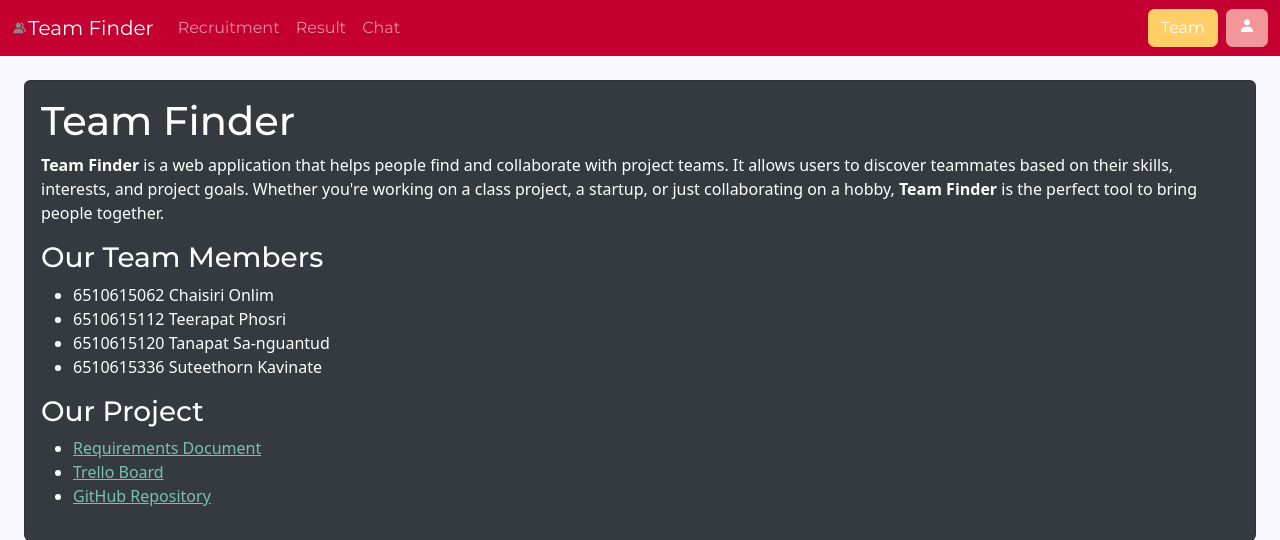
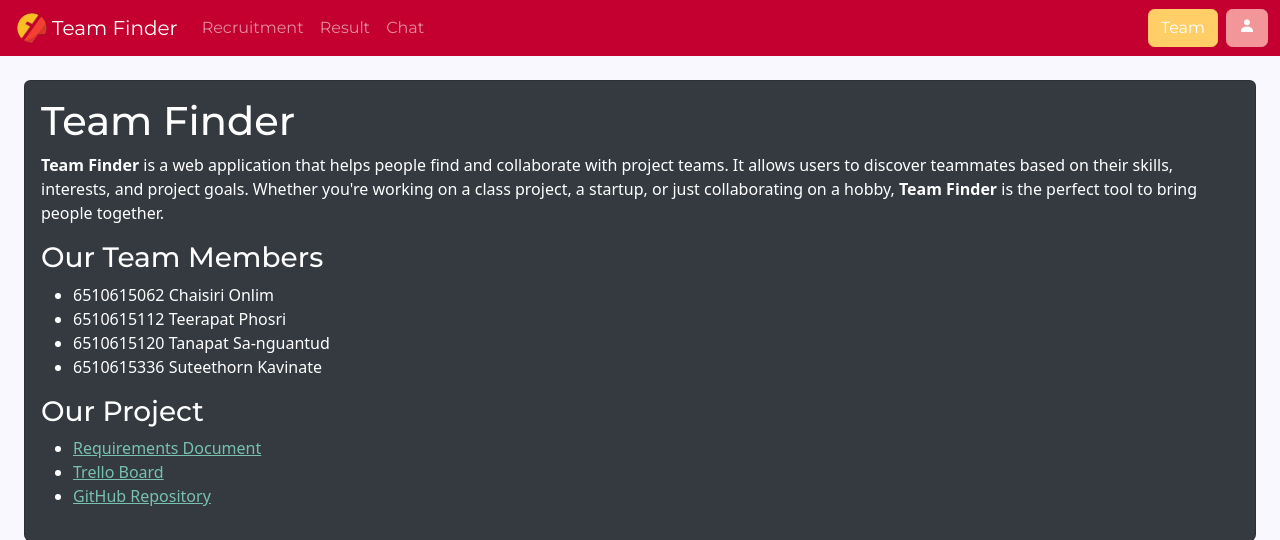
Before and after one commit to tu-teamfinder/teamfinder-deploy, a Django app: page /about in a window 1280 px wide. Shown: the top 540 px of the page. Run offline with Django 5.2, Linux system fonts and the light colour scheme; parts of the project's set-up code (start-up, migrations or seed data) failed here and were passed over; some libraries are stand-ins or nearby versions.

Commit message:
base.html add logo

```diff
--- a/teamfinder/teamfinder_app/templates/base.html
+++ b/teamfinder/teamfinder_app/templates/base.html
@@ -23,7 +23,7 @@
 <body style="background-color: #f9f8ff;">
     <nav class="navbar navbar-expand-lg" style="background-color: #c3002f;" data-bs-theme="dark">
         <div class="container-fluid">
-          <i class='bx bxs-group'></i>
+          <img src="{% static 'images/favicon.ico' %}" alt="Logo" width="40" height="40" class="d-inline-block align-text-center">
           <a class="navbar-brand" href="#">Team Finder</a>
           <button class="navbar-toggler" type="button" data-bs-toggle="collapse" data-bs-target="#navbarColor01" aria-controls="navbarColor01" aria-expanded="false" aria-label="Toggle navigation">
             <span class="navbar-toggler-icon"></span>
```
